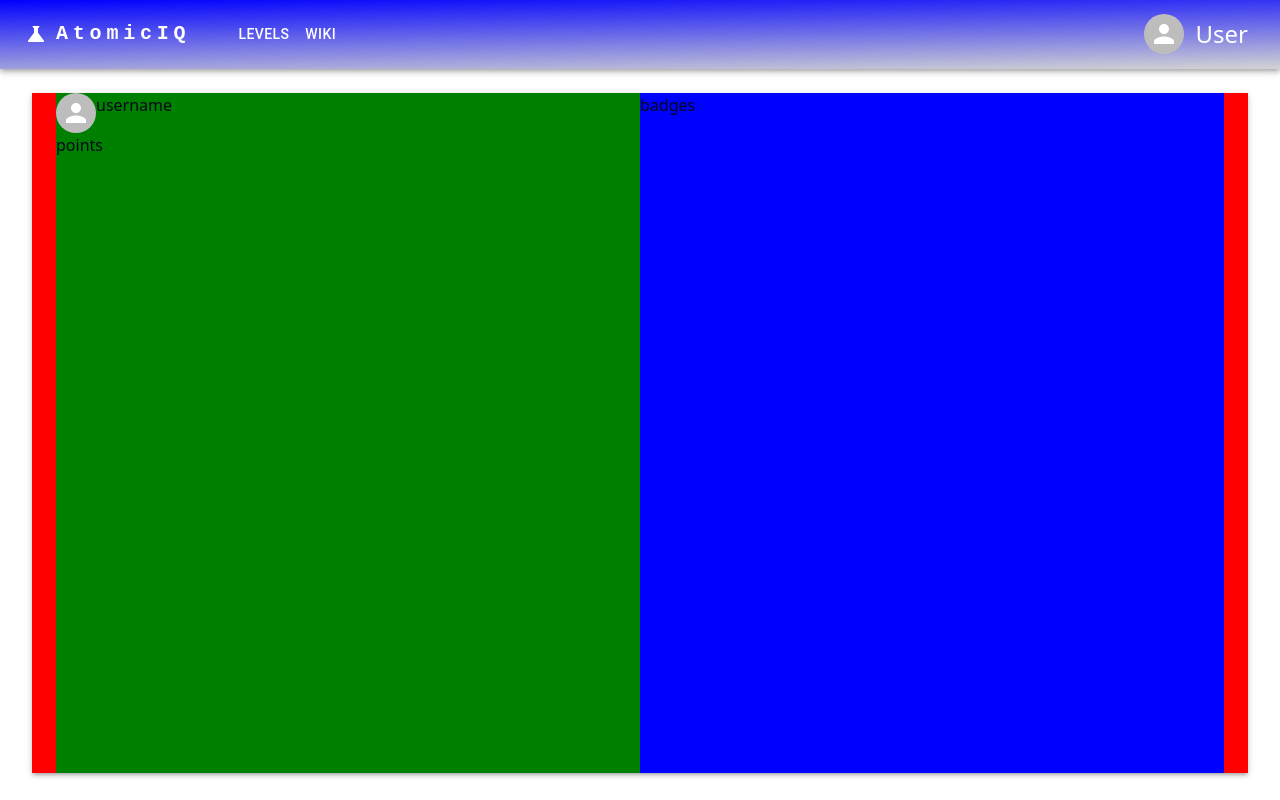
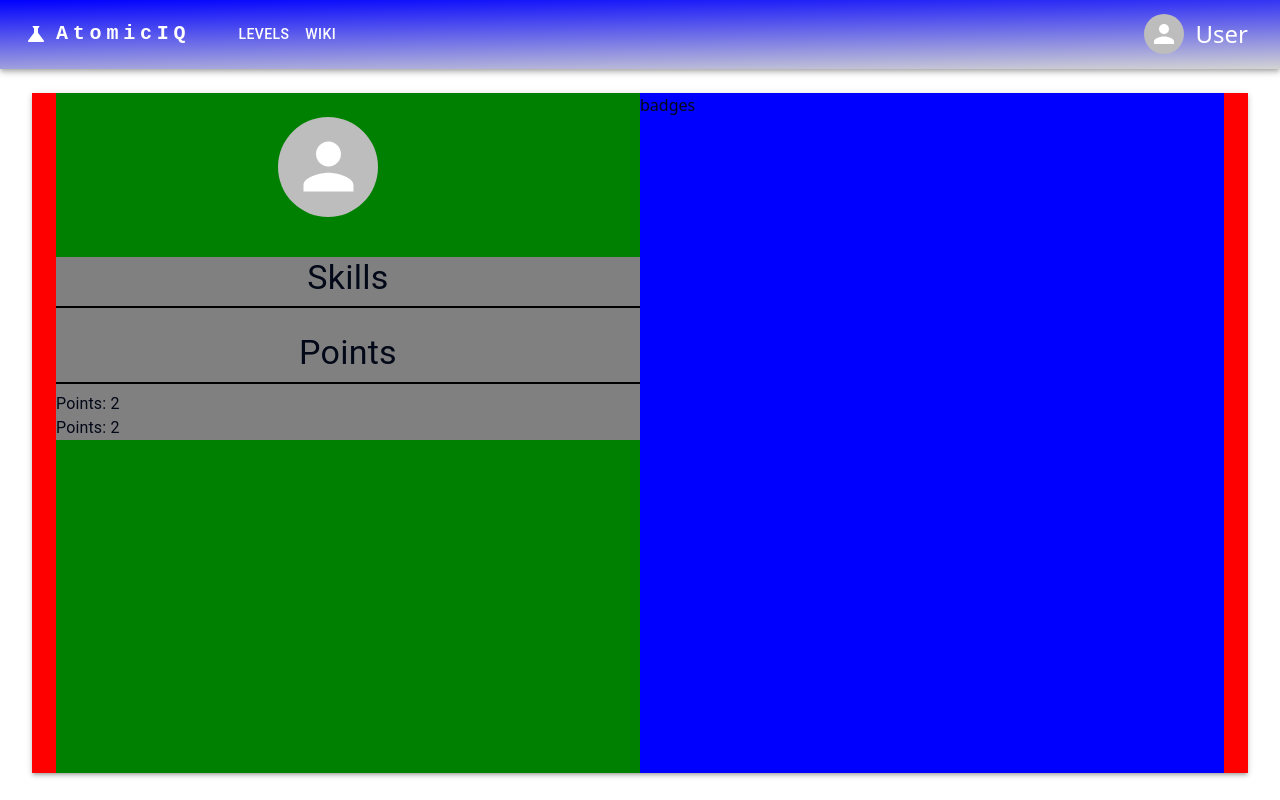
Before and after one commit to swu628/se701-project-React-AtomicIQ, a React (Vite) app in the folder Frontend/: page /profile in a window 1280 px wide. Built offline with nearby package versions, Linux system fonts and the light colour scheme.

Commit message:
section skeleton done

```diff
--- a/Frontend/src/Pages/Profile.tsx
+++ b/Frontend/src/Pages/Profile.tsx
@@ -1,5 +1,5 @@
 import { useState, useEffect } from "react";
-import { Container, Paper, Typography, Box, Grid, Avatar } from "@mui/material";
+import { Container, Typography, Grid, Avatar, Divider } from "@mui/material";
 
 interface UserSession {
   username: string;
@@ -18,12 +18,6 @@ export default function Profile() {
     }
   }, []);
 
-  {
-    /* <p>profile</p>
-      <p>{userSession?.username}</p>
-      <p>{userSession?.password}</p> */
-  }
-
   return (
     <Container
       sx={{
@@ -35,6 +29,7 @@ export default function Profile() {
         display: "flex",
       }}
     >
+      {/* Profile & scores */}
       <Grid
         container
         sx={{
@@ -44,12 +39,25 @@ export default function Profile() {
           flexDirection: "column",
         }}
       >
-        <Grid item sx={{ display: "flex" }}>
-          <Avatar alt="Remy Sharp" />
-          <p>username</p>
+        {/* Profile section */}
+        <Grid item sx={{ display: "flex", marginTop: 3, justifyContent: "center", alignItems: "center" }}>
+          <Avatar alt="Remy Sharp"  sx={{ width: 100, height: 100, marginRight: 5 }} />
+          <Typography sx={{ fontWeight: 600, fontSize: "2rem", color: "black" }}>
+            {userSession?.username}
+          </Typography>
         </Grid>
-        <p>points</p>
+        <Grid item sx={{ display: "flex", flexDirection: "column", backgroundColor: "gray", marginTop: 5 }}>
+        {/* Skills section */}
+        <Typography variant="h4" sx={{ alignSelf: 'center' }}>Skills</Typography>
+        <Divider sx={{ borderBottomWidth: 2, borderColor: 'black', marginY: 1 }} />
+        {/* Points section */}
+        <Typography variant="h4" sx={{ alignSelf: 'center', marginTop: 2 }}>Points</Typography>
+        <Divider sx={{ borderBottomWidth: 2, borderColor: 'black', marginY: 1 }} />
+        <Typography>Points: 2</Typography>
+        <Typography>Points: 2</Typography>
+        </Grid>
       </Grid>
+      {/* Badges & achievements */}
       <Grid container sx={{ backgroundColor: "blue", flex: 5 }}>
         <p>badges</p>
       </Grid>
```
